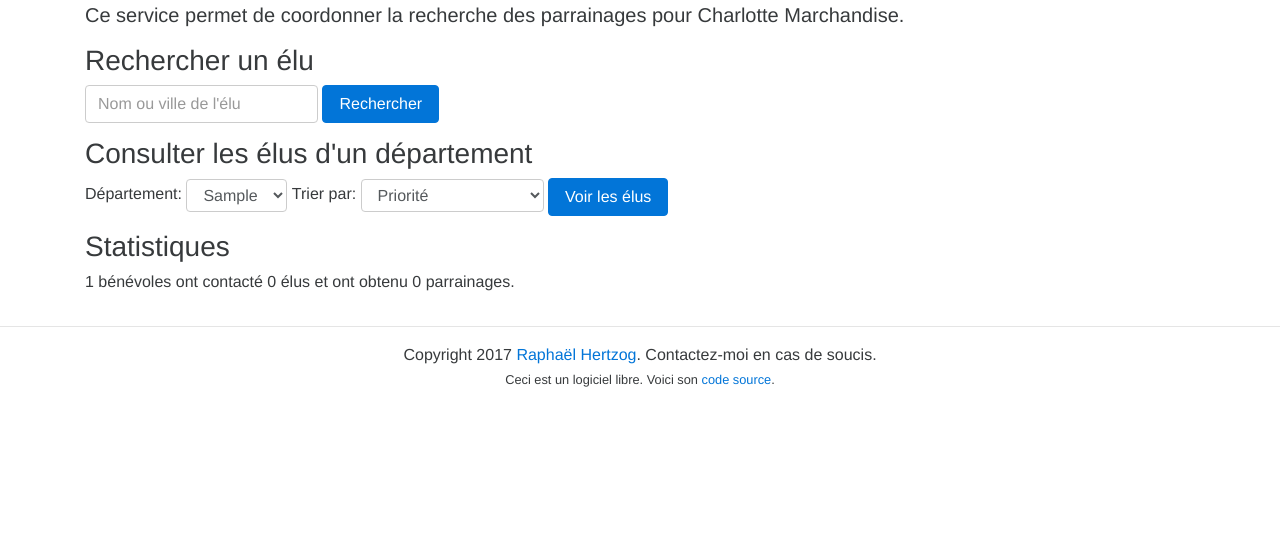
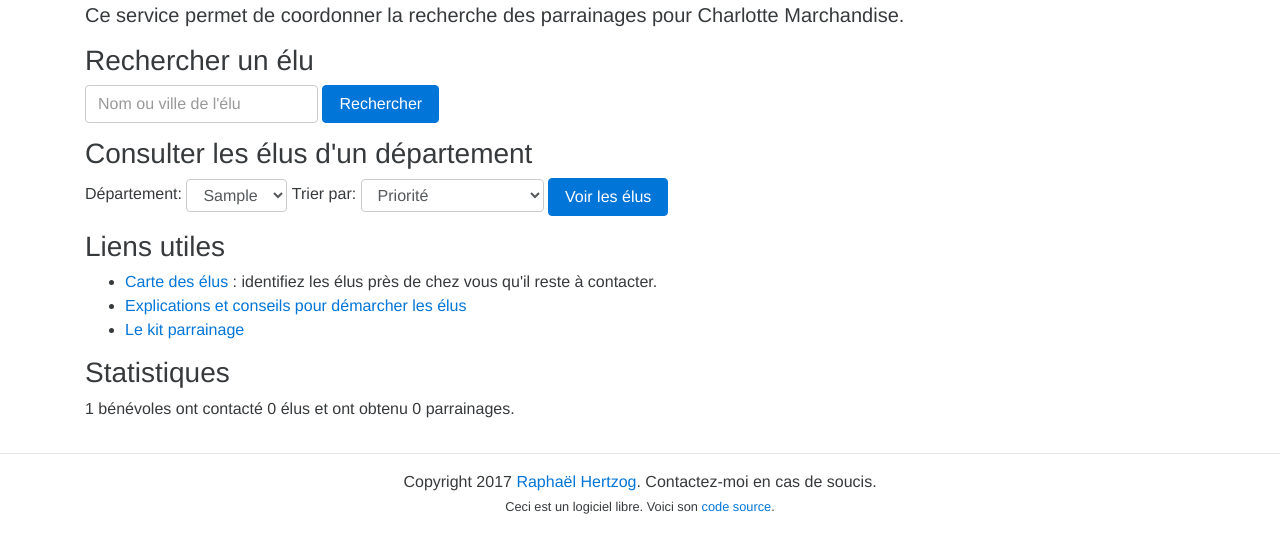
Before and after one commit to rhertzog/parrainage, a Django app: page / in a window 1280 px wide. Shown: the part 52-605 px from the top of the page. Run offline with Django 3.2, Linux system fonts and the light colour scheme; tables that the repository leaves empty hold one stand-in row (values such as "Sample post"); some libraries are stand-ins or nearby versions.

Commit message:
Add some links on front page

```diff
--- a/parrainage/app/templates/home.html
+++ b/parrainage/app/templates/home.html
@@ -38,6 +38,13 @@
 	    <button type="submit" class="btn btn-primary">Voir les élus</button>
 	</form>
     </div>
+    <p></p>
+    <h3>Liens utiles</h3>
+    <ul>
+	<li><a href="https://umap.openstreetmap.fr/fr/map/carte-des-parrainages_126228#6/46.875/6.548">Carte des élus</a> : identifiez les élus près de chez vous qu'il reste à contacter.</li>
+	<li><a href="http://charlotte-marchandise.fr/chamawiki/doku.php?id=public:parrainages">Explications et conseils pour démarcher les élus</a></li>
+	<li><a href="http://charlotte-marchandise.fr/parrainage/">Le kit parrainage</a></li>
+    </ul>
     <p></p>
     {% if user.is_authenticated %}
     <h3>Mes élus à gérer</h3>
```
